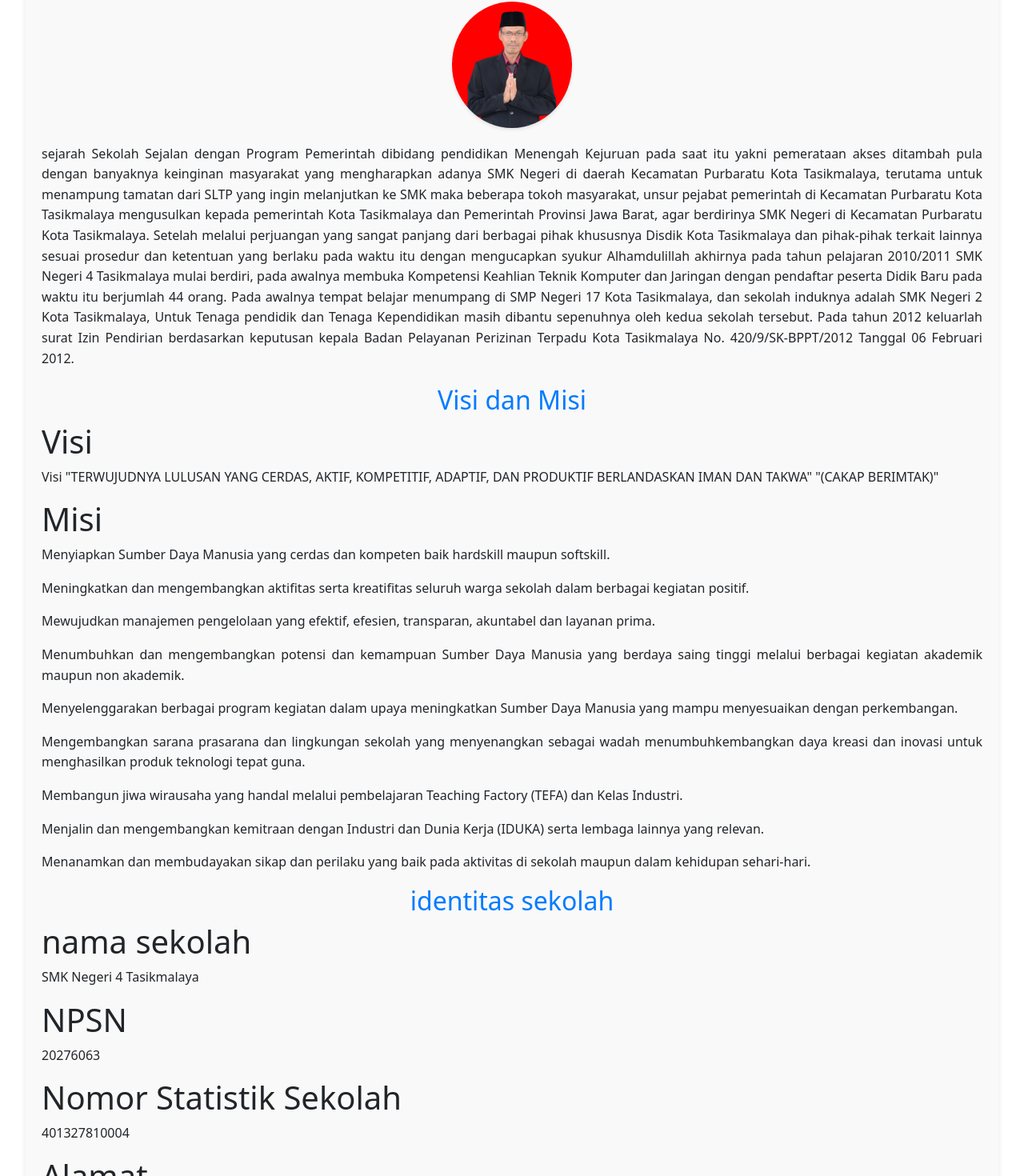
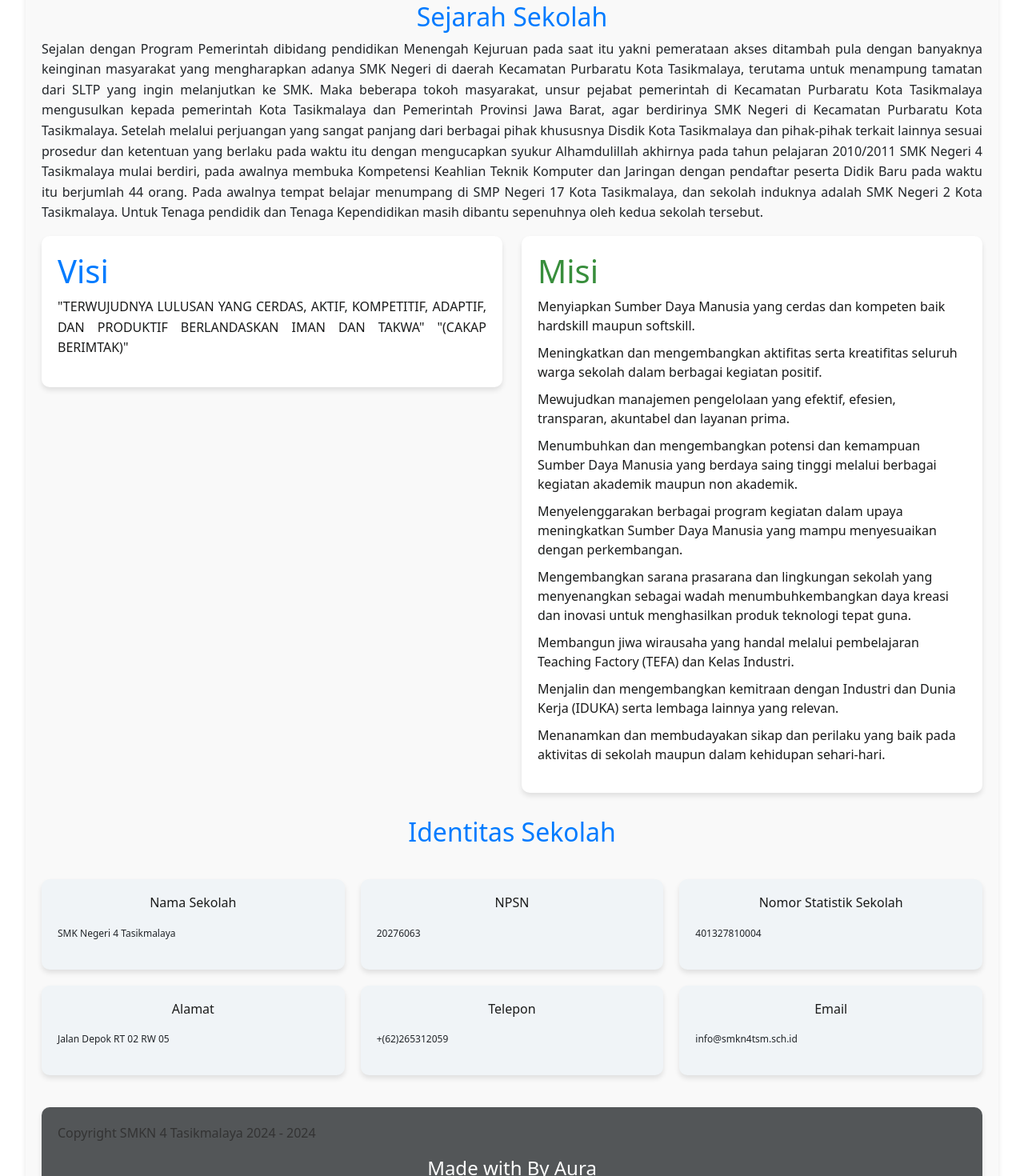
Before and after one commit to Aurayulia/websmk, a Nuxt app: page /profil in a window 1280 px wide. Shown: the part 450-1920 px from the top of the page at 80% size. Built offline with nearby package versions, Linux system fonts and the light colour scheme.

Commit message:
Update index.vue

```diff
--- a/pages/profil/index.vue
+++ b/pages/profil/index.vue
@@ -1,83 +1,112 @@
 <template>
   <div class="container-fluid">
+    <!-- Card Pengunjung -->
+    <h2>Profil smk negri 4 Tasikmalaya</h2>
     <div class="row">
-        <!-- Card Pengunjung -->
       <div class="col-lg-6">
-
         <div class="card bg-pengunjung rounded-5">
           <div class="card-body">
-
+            <!-- Optional: Content for the card can go here -->
           </div>
         </div>
-
       </div>
     </div>
 
     <!-- Sejarah sekolah -->
     <section class="sambutan">
-        <h2>Sejarah sekolah</h2>
-        <img src="~/assets/kepsek.jpg" alt="Foto Kepala Sekolah" class="profile-pic" />
-
+      <h2>Sejarah Sekolah</h2>
       <p>
-            sejarah Sekolah
-            Sejalan dengan Program Pemerintah dibidang pendidikan Menengah Kejuruan pada saat itu yakni pemerataan akses ditambah pula dengan banyaknya keinginan masyarakat yang mengharapkan adanya SMK Negeri di daerah Kecamatan Purbaratu Kota Tasikmalaya, terutama untuk menampung tamatan dari SLTP yang ingin melanjutkan ke SMK maka beberapa tokoh masyarakat, unsur pejabat pemerintah di Kecamatan Purbaratu Kota Tasikmalaya mengusulkan kepada pemerintah Kota Tasikmalaya dan Pemerintah Provinsi Jawa Barat, agar berdirinya SMK Negeri di Kecamatan Purbaratu Kota Tasikmalaya. Setelah melalui perjuangan yang sangat panjang dari berbagai pihak khususnya Disdik Kota Tasikmalaya dan pihak-pihak terkait lainnya sesuai prosedur dan ketentuan yang berlaku pada waktu itu dengan mengucapkan syukur Alhamdulillah akhirnya pada tahun pelajaran 2010/2011 SMK Negeri 4 Tasikmalaya mulai berdiri, pada awalnya membuka Kompetensi Keahlian Teknik Komputer dan Jaringan dengan pendaftar peserta Didik Baru pada waktu itu berjumlah 44 orang. Pada awalnya tempat belajar menumpang di SMP Negeri 17 Kota Tasikmalaya, dan sekolah induknya adalah SMK Negeri 2 Kota Tasikmalaya, Untuk Tenaga pendidik dan Tenaga Kependidikan masih dibantu sepenuhnya oleh kedua sekolah tersebut.
-             Pada tahun 2012 keluarlah surat Izin Pendirian berdasarkan keputusan kepala Badan Pelayanan Perizinan Terpadu Kota Tasikmalaya No. 420/9/SK-BPPT/2012 Tanggal 06 Februari 2012.
+        Sejalan dengan Program Pemerintah dibidang pendidikan Menengah Kejuruan pada saat itu yakni pemerataan
+        akses ditambah pula dengan banyaknya keinginan masyarakat yang mengharapkan adanya SMK Negeri di daerah
+        Kecamatan Purbaratu Kota Tasikmalaya, terutama untuk menampung tamatan dari SLTP yang ingin melanjutkan ke SMK.
+        Maka beberapa tokoh masyarakat, unsur pejabat pemerintah di Kecamatan Purbaratu Kota Tasikmalaya mengusulkan
+        kepada pemerintah Kota Tasikmalaya dan Pemerintah Provinsi Jawa Barat, agar berdirinya SMK Negeri di Kecamatan
+        Purbaratu Kota Tasikmalaya. Setelah melalui perjuangan yang sangat panjang dari berbagai pihak khususnya
+        Disdik Kota Tasikmalaya dan pihak-pihak terkait lainnya sesuai prosedur dan ketentuan yang berlaku pada waktu
+        itu dengan mengucapkan syukur Alhamdulillah akhirnya pada tahun pelajaran 2010/2011 SMK Negeri 4 Tasikmalaya
+        mulai berdiri, pada awalnya membuka Kompetensi Keahlian Teknik Komputer dan Jaringan dengan pendaftar peserta
+        Didik Baru pada waktu itu berjumlah 44 orang. Pada awalnya tempat belajar menumpang di SMP Negeri 17 Kota
+        Tasikmalaya, dan sekolah induknya adalah SMK Negeri 2 Kota Tasikmalaya. Untuk Tenaga pendidik dan Tenaga
+        Kependidikan masih dibantu sepenuhnya oleh kedua sekolah tersebut.
       </p>
 
-        <p class="signature">
-        </p>
-
-
-        <h2>Visi dan Misi</h2>
-
+      <!-- Visi and Misi in Separate Boxes -->
+      <div class="row">
+        <div class="col-md-6">
+          <div class="visi-box">
             <h1>Visi</h1>
             <p>
-        Visi
               "TERWUJUDNYA LULUSAN YANG CERDAS, AKTIF, KOMPETITIF, ADAPTIF, DAN PRODUKTIF BERLANDASKAN IMAN DAN TAKWA"
               "(CAKAP BERIMTAK)"
             </p>
+          </div>
+        </div>
 
+        <div class="col-md-6">
+          <div class="misi-box">
             <h1>Misi</h1>
+            <ul>
+              <li>Menyiapkan Sumber Daya Manusia yang cerdas dan kompeten baik hardskill maupun softskill.</li>
+              <li>Meningkatkan dan mengembangkan aktifitas serta kreatifitas seluruh warga sekolah dalam berbagai
+                kegiatan positif.</li>
+              <li>Mewujudkan manajemen pengelolaan yang efektif, efesien, transparan, akuntabel dan layanan prima.</li>
+              <li>Menumbuhkan dan mengembangkan potensi dan kemampuan Sumber Daya Manusia yang berdaya saing tinggi
+                melalui berbagai kegiatan akademik maupun non akademik.</li>
+              <li>Menyelenggarakan berbagai program kegiatan dalam upaya meningkatkan Sumber Daya Manusia yang mampu
+                menyesuaikan dengan perkembangan.</li>
+              <li>Mengembangkan sarana prasarana dan lingkungan sekolah yang menyenangkan sebagai wadah
+                menumbuhkembangkan daya kreasi dan inovasi untuk menghasilkan produk teknologi tepat guna.</li>
+              <li>Membangun jiwa wirausaha yang handal melalui pembelajaran Teaching Factory (TEFA) dan Kelas Industri.
+              </li>
+              <li>Menjalin dan mengembangkan kemitraan dengan Industri dan Dunia Kerja (IDUKA) serta lembaga lainnya
+                yang relevan.</li>
+              <li>Menanamkan dan membudayakan sikap dan perilaku yang baik pada aktivitas di sekolah maupun dalam
+                kehidupan sehari-hari.</li>
+            </ul>
+          </div>
+        </div>
+      </div>
 
-<p>Menyiapkan Sumber Daya Manusia yang cerdas dan kompeten baik hardskill maupun softskill.</p>
-<p>Meningkatkan dan mengembangkan aktifitas serta kreatifitas seluruh warga sekolah dalam berbagai kegiatan positif.</p>
-<p>Mewujudkan manajemen pengelolaan yang efektif, efesien, transparan, akuntabel dan layanan prima.</p>
-<p>Menumbuhkan dan mengembangkan potensi dan kemampuan Sumber Daya Manusia yang berdaya saing tinggi melalui berbagai kegiatan akademik maupun non akademik.</p>
-<p>Menyelenggarakan berbagai program kegiatan dalam upaya meningkatkan Sumber Daya Manusia yang mampu menyesuaikan dengan perkembangan.</p>
-<p>Mengembangkan sarana prasarana dan lingkungan sekolah yang menyenangkan sebagai wadah menumbuhkembangkan daya kreasi dan inovasi untuk menghasilkan produk teknologi tepat guna.</p>
-<p>Membangun jiwa wirausaha yang handal melalui pembelajaran Teaching Factory (TEFA) dan Kelas Industri.</p>
-<p>Menjalin dan mengembangkan kemitraan dengan Industri dan Dunia Kerja (IDUKA) serta lembaga lainnya yang relevan.</p>
-<p>Menanamkan dan membudayakan sikap dan perilaku yang baik pada aktivitas di sekolah maupun dalam kehidupan sehari-hari.</p>
+      <!-- Identitas Sekolah in Boxes -->
+      <h2>Identitas Sekolah</h2>
 
+      <div class="identitas-sekolah">
+        <div class="box">
+          <h1>Nama Sekolah</h1>
+          <p>SMK Negeri 4 Tasikmalaya</p>
+        </div>
 
+        <div class="box">
+          <h1>NPSN</h1>
+          <p>20276063</p>
+        </div>
 
-<h2>identitas sekolah</h2>
-
-
-<h1>nama sekolah</h1>
-
-<p>SMK Negeri 4 Tasikmalaya</p>
-
-<h1>NPSN</h1>
-
-<p>20276063</p>
-
+        <div class="box">
           <h1>Nomor Statistik Sekolah</h1>
           <p>401327810004</p>
+        </div>
 
+        <div class="box">
           <h1>Alamat</h1>
+          <p>Jalan Depok RT 02 RW 05</p>
+        </div>
 
-<p>Jalan Depok RT 02 RW 05</p>
-
+        <div class="box">
           <h1>Telepon</h1>
           <p>+(62)265312059</p>
+        </div>
 
+        <div class="box">
           <h1>Email</h1>
           <p>info@smkn4tsm.sch.id</p>
+        </div>
+      </div>
 
-
-
-
+      <!-- By Aura Box -->
+      <div class="by-aura-box">
+        <p>Copyright SMKN 4 Tasikmalaya 2024 - 2024</p>
+        <h2>Made with By Aura</h2>
+      </div>
     </section>
   </div>
 </template>
@@ -94,6 +123,7 @@
   padding: 20px;
 }
 
+/* Card Pengunjung */
 .card {
   height: 250px;
   box-shadow: 3px 1px 10px #424242;
@@ -114,6 +144,7 @@
   font-family: Arial, sans-serif;
 }
 
+/* Sejarah Sekolah Section */
 .sambutan {
   margin-top: 30px;
   background: #f9f9f9;
@@ -132,17 +163,103 @@
   line-height: 1.6;
 }
 
-  .profile-pic {
-    display: block;
-    max-width: 150px;
-    margin: 0 auto 20px auto;
-    border-radius: 50%;
-    box-shadow: 0 2px 4px rgba(0, 0, 0, 0.1);
+/* Visi Box */
+.visi-box {
+  background-color: #ffffff;
+  padding: 20px;
+  border-radius: 10px;
+  box-shadow: 0 4px 6px rgba(0, 0, 0, 0.1);
 }
 
-  .signature {
-    text-align: right;
-    font-style: italic;
+.visi-box h1 {
+  color: #007bff;
+}
+
+.visi-box p {
+  text-align: justify;
+  line-height: 1.6;
+  color: #1a1b1b;
+}
+
+/* Misi Box */
+.misi-box {
+  background-color: #ffffff;
+  padding: 20px;
+  border-radius: 10px;
+  box-shadow: 0 4px 6px rgba(0, 0, 0, 0.1);
+  margin-bottom: 30px;
+}
+
+.misi-box h1 {
+  color: #388e3c;
+}
+
+.misi-box ul {
+  list-style-type: none;
+  padding: 0;
+}
+
+.misi-box li {
+  margin-bottom: 10px;
+  color: #1a1b1b;
+}
+
+/* Identitas Sekolah Section */
+.identitas-sekolah {
+  display: flex;
+  flex-wrap: wrap;
+  gap: 20px;
+  margin-top: 40px;
+  margin-bottom: 40px;
+}
+
+.identitas-sekolah h2 {
   margin-top: 20px;
+  margin-bottom: 20px;
+  color: #1a1b1b;
+  text-align: center;
+}
+
+.identitas-sekolah .box {
+  flex: 1 1 calc(33% - 20px);
+  background: #f0f4f7;
+  padding: 20px;
+  border-radius: 10px;
+  box-shadow: 0 4px 6px rgba(0, 0, 0, 0.1);
+  font-size: 14px;
+  text-align: center;
+  display: flex;
+  flex-direction: column;
+  justify-content: center;
+}
+
+.identitas-sekolah h1 {
+  color: #1a1b1b;
+  font-size: 16px;
+}
+
+.identitas-sekolah p {
+  font-size: 12px;
+  margin-top: 10px;
+}
+
+/* By Aura Box */
+.by-aura-box {
+  background-color: #535658;
+  padding: 20px;
+  border-radius: 10px;
+  box-shadow: 0 4px 6px rgba(0, 0, 0, 0.1);
+  margin-top: 40px;
+  text-align: center;
+}
+
+.by-aura-box h2 {
+  color: #fff;
+  font-size: 24px;
+}
+
+.by-aura-box p {
+  color: #333;
+  font-size: 16px;
 }
 </style>
```
Lines whose indentation alone changed are shown as unchanged.
